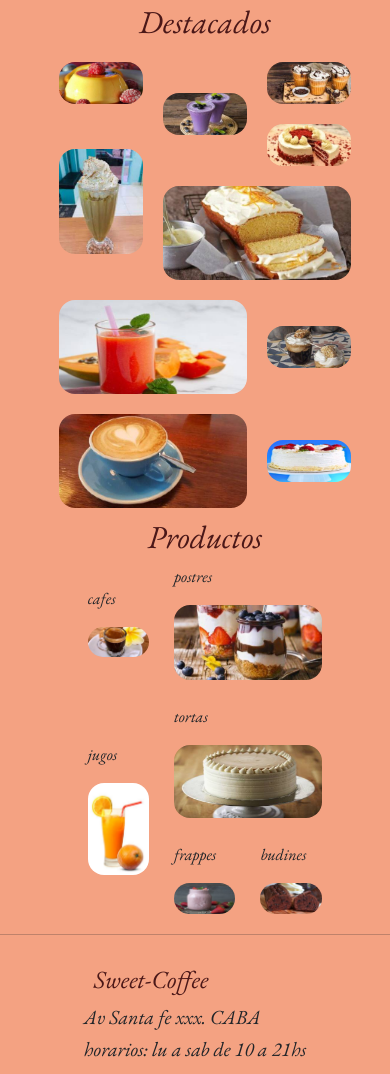
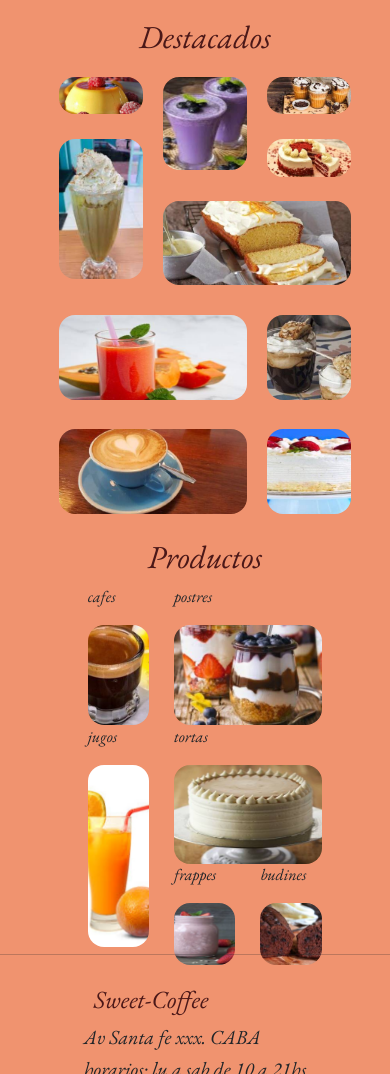
Before and after one commit to Karen-dt/Proyecto-final, a website: page index.html in a window 390 px wide. Shown: the part 926-2000 px from the top of the page. Drawn offline with nearby package versions, Linux system fonts and the light colour scheme.

Commit message:
ultimas modificaciones

```diff
--- a/scss/_main.scss
+++ b/scss/_main.scss
@@ -5,6 +5,7 @@ main{
         align-items: center;
         width: 75%;
         margin: 0 15%;
+        margin-top: 15px;
         .p{
             align-items: center;
     }
@@ -56,7 +57,6 @@ main{
     }
     div{
         justify-content: space-between;
-        align-items: center;
     }
 }
 
@@ -180,7 +180,6 @@ main{
         @extend .locales;
         text-align: justify;
         display: flex;
-
     }
 
     .cuentas {
@@ -208,7 +207,6 @@ main{
             justify-content: center;
         }
     }
-
 
     .actual{
         display: flex;
@@ -259,7 +257,7 @@ main{
         gap: 20px;
         img{
             width: 100%;
-            height: 100%;
+            height: 90%;
             object-fit: cover;
             border-radius: 1rem 1rem 1rem 1rem;
         }
@@ -282,7 +280,7 @@ main{
         margin-bottom: 20px;
         img{
             width: 100%;
-            height: 100%;
+            height: 87%;
             object-fit: cover;
             transition: all 2s;
             border-radius: 1rem 1rem 1rem 1rem;
--- a/scss/_media.scss
+++ b/scss/_media.scss
@@ -1,15 +1,18 @@
-@media (max-width: 700px){
+@media screen and (max-width: 768px){
     .actual{
         display: none;
+        justify-content: center;
     }
-
+    .stilomicuenta {
+        display: none;
+    }
     .item   {
         &:hover{
             font-weight: normal;
         }
     }
     .dest{
-        grid-template-columns: repeat(2, 1fr);         grid-template-areas:
+        grid-template-areas:
         "pic1 pic2"
         "pic3 pic4"
         "pic5 pic6"
@@ -19,7 +22,6 @@
         gap: 5px;
     }
     .gallery{
-        grid-template-columns: repeat(2, 1fr);
         grid-template-areas:
         "gal1 gal2"
         "gal3 gal4"
@@ -28,25 +30,21 @@
         gap: 5px;
     }
 }
-@media (max-width: 480px){
+@media screen and (min-width: 480px){
+    .actual{
+        display: none;
+        justify-content: center;
+    }
+    .stilomicuenta {
+        display: none;
+    }
     .item   {
         &:hover{
         font-weight: normal;
         }
     }
     .dest{
-        grid-template-columns: repeat(1, 1fr);
-         grid-template-areas:
-        "pic1"
-        "pic2"
-        "pic3"
-        "pic4"
-        "pic5"
-        "pic6"
-        "pic7"
-        "pic8"
-        "pic9"
-        "pic10"
+        display: none
         ;
         gap: 5px;
     }
--- a/scss/style.scss
+++ b/scss/style.scss
@@ -1,7 +1,7 @@
 
 $negro: black;
 $blanco: white;
-$coral: #f4a282;
+$coral: #f0936f;
 $bordo:rgb(75, 24, 24);
 $turquesa: rgb(30, 160, 147);
 $petroleo: rgb(7, 54, 50);
```
Also changed, not shown: css/style.css.
